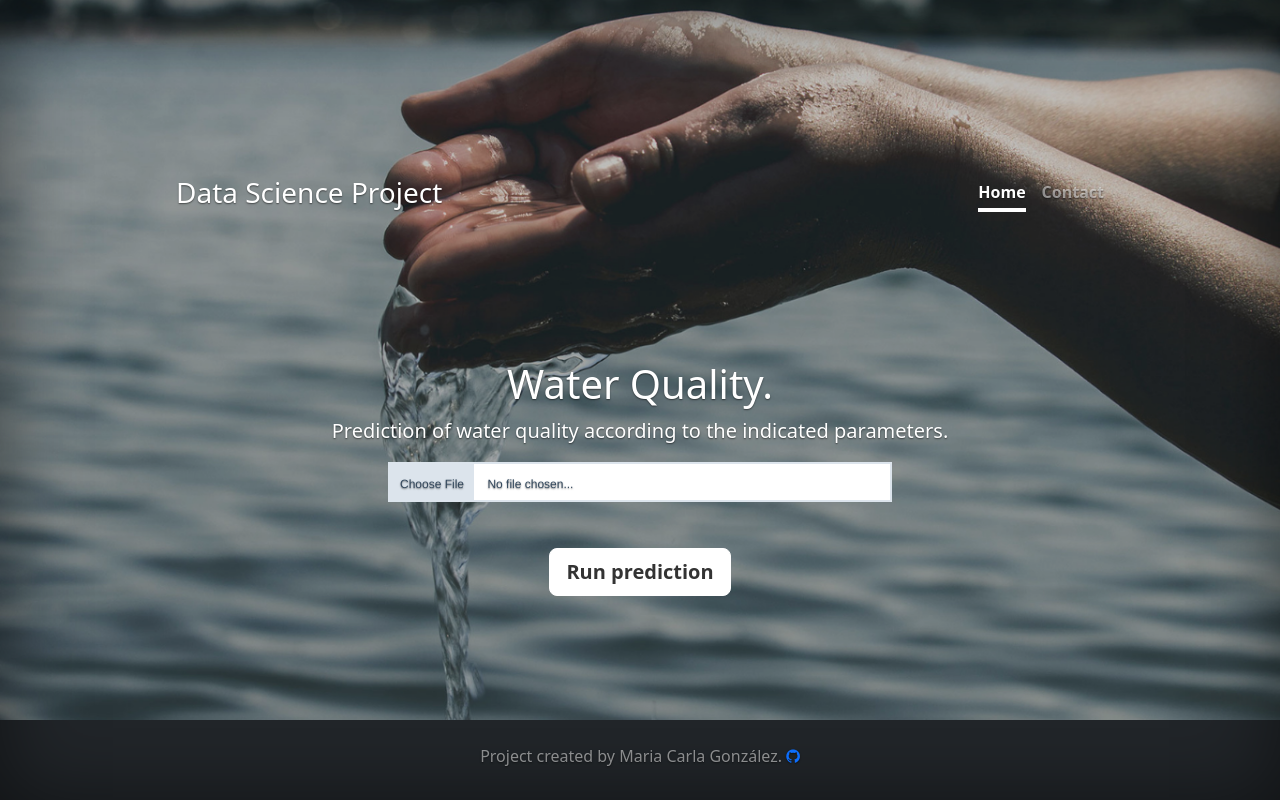
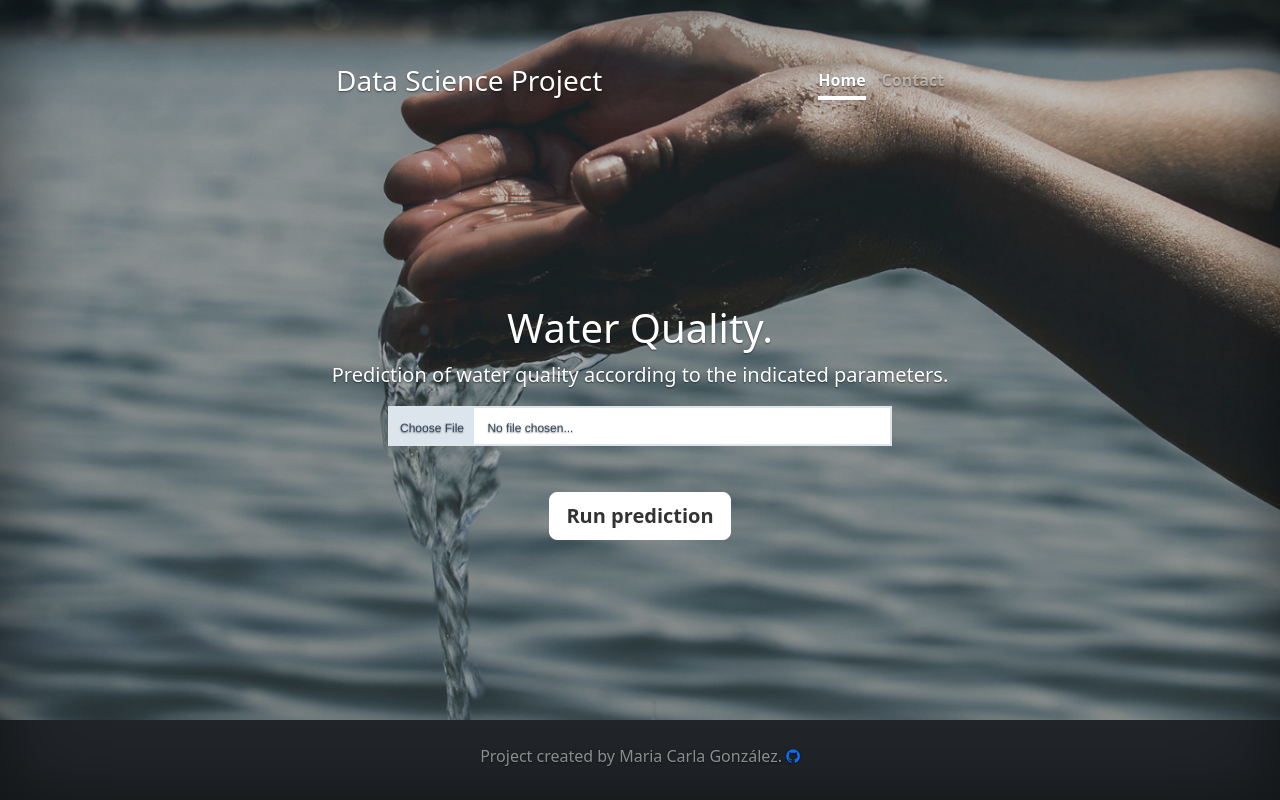
Before and after one commit to mcarlagg17/TBDS-ML_Clf_WaterQuality_flask, a Flask app: page / in a window 1280 px wide. Run offline with Flask 2, Linux system fonts and the light colour scheme; some libraries are stand-ins or nearby versions.

Commit message:
fondo 16

```diff
--- a/static/cover.css
+++ b/static/cover.css
@@ -39,7 +39,10 @@ body {
 }
 
 .w-h{
-  margin: 10em;
+  margin-top: 3em;
+  margin-right: 20em;
+  margin-left: 20em;
+
 }
 
 /*
--- a/templates/index.html
+++ b/templates/index.html
@@ -41,7 +41,7 @@
 </head>
 <body class="d-flex h-100 text-center text-white bg-dark image">
 <script type="text/javascript" src="//code.jquery.com/jquery-1.10.2.min.js"></script>
-<div class="cover-container d-flex w-100 h-100 p-3 mx-auto flex-column">
+<div class="cover-container text-center d-flex w-100 h-100 p-3 mx-auto flex-column">
     <header class="mb-auto mb-0 w-h">
         <div>
             <h3 class="float-md-start mb-0">Data Science Project</h3>
```
